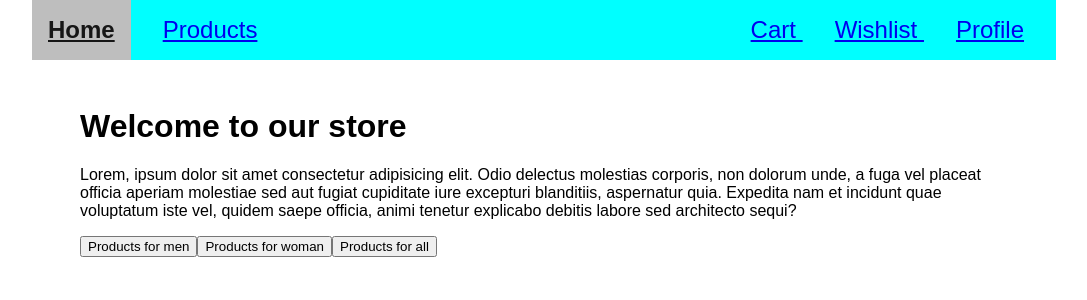
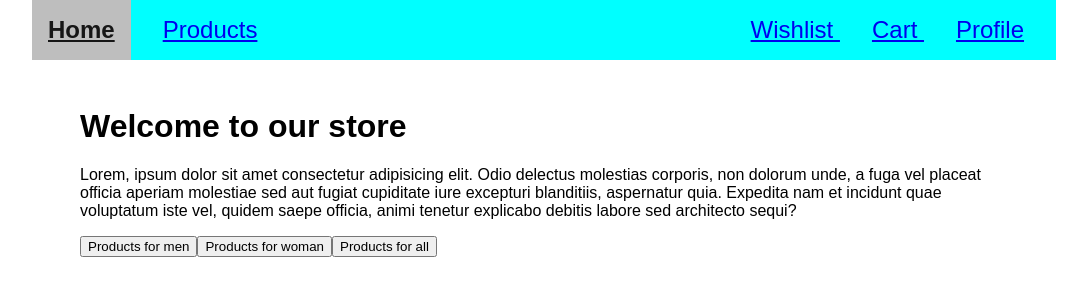
Before and after one commit to ryan-badenhorst/e-commerce-store, a React (Vite) app: page / in a window 1280 px wide. Shown: the top 300 px of the page, without its empty margins (96-1183 px from the left). Built offline with nearby package versions, Linux system fonts and the light colour scheme.

Commit message:
Updated Navbar

```diff
--- a/src/components/Header.tsx
+++ b/src/components/Header.tsx
@@ -17,9 +17,9 @@ export default function Header() {
                 <NavLink to="/products" style={({ isActive }) => isActive ? activeStyles : undefined}> Products </NavLink>
 
                 <div className="left-nav">
+                    <NavLink to="/login" style={({ isActive }) => isActive ? activeStyles : undefined}> Wishlist </NavLink>
+
                     <NavLink to="/admin" style={({ isActive }) => isActive ? activeStyles : undefined}> Cart </NavLink>
-
-                    <NavLink to="/login" style={({ isActive }) => isActive ? activeStyles : undefined}> Wishlist </NavLink>
 
                     <NavLink to="/profile" style={({ isActive }) => isActive ? activeStyles : undefined}> Profile </NavLink>
                 </div>
```
